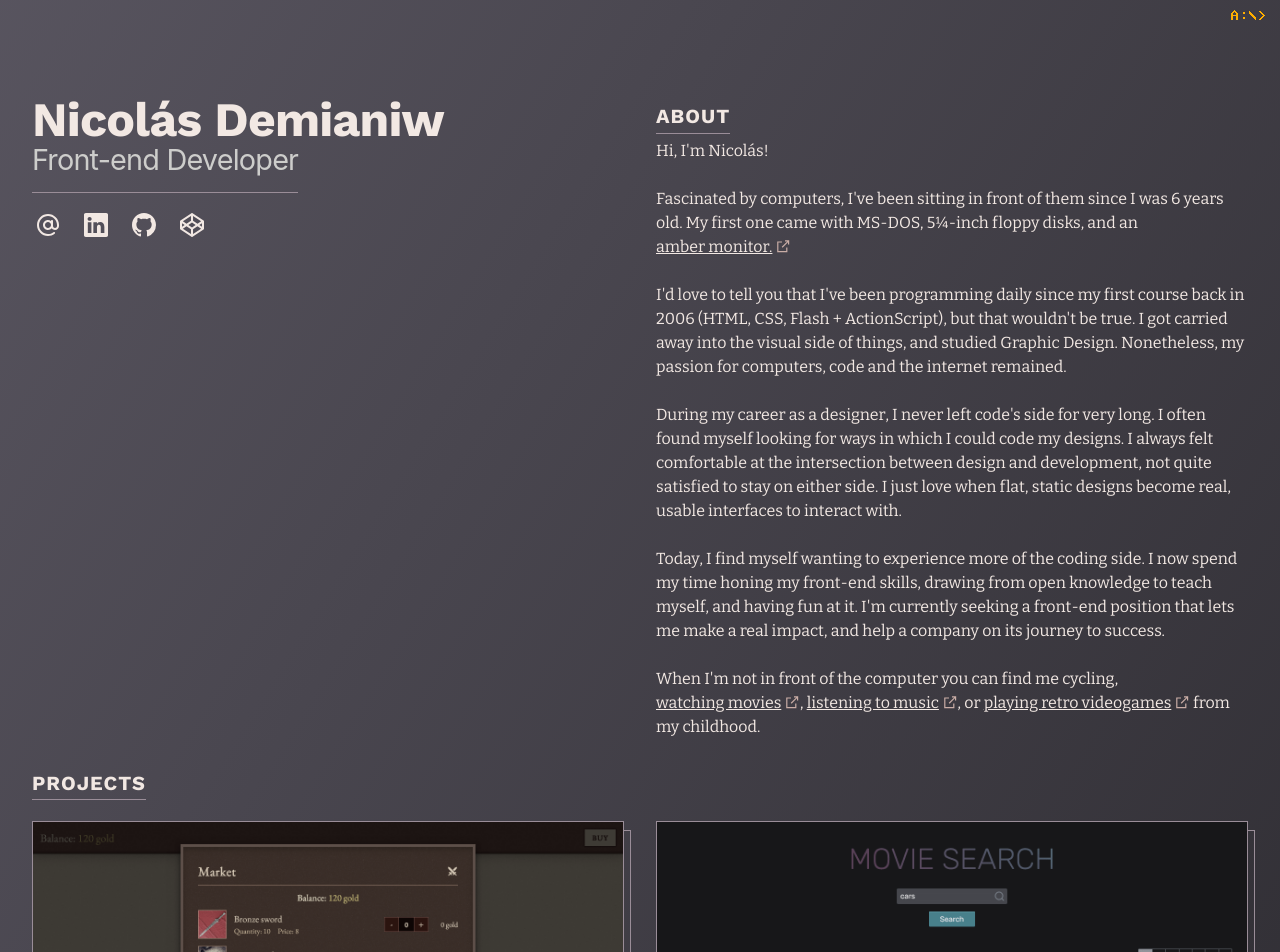
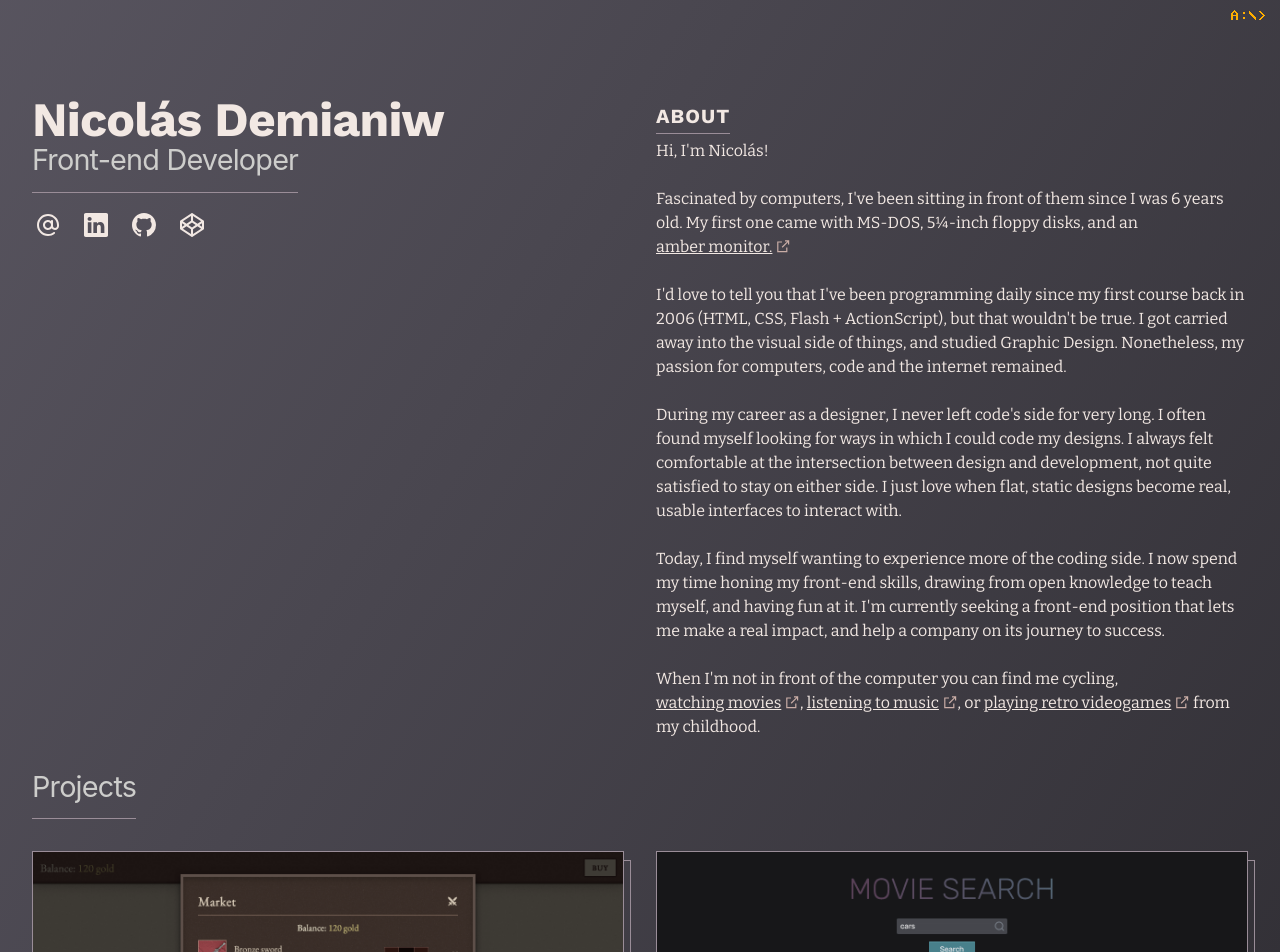
Before and after one commit to ndemia/demia.me-react, a React (Vite) app: page / in a window 1280 px wide. Shown: the top 952 px of the page. Built offline with nearby package versions, Linux system fonts and the light colour scheme; a web font is replaced by a local one.

Commit message:
Change how subtitle works to allow for any text now. Use it as Project title on Home

```diff
--- a/src/components/Header/Header.jsx
+++ b/src/components/Header/Header.jsx
@@ -4,11 +4,11 @@ import Socials from '../Socials/Socials';
 
 import { StyledHeader } from './Header.styled';
 
-export default function Header({ title }) {
+export default function Header({ title, subtitle }) {
 	return (
 		<StyledHeader>
 			<MainTitle title={title}></MainTitle>
-			<MainSubtitle></MainSubtitle>
+			<MainSubtitle subtitle={subtitle}></MainSubtitle>
 			<Socials></Socials>
 		</StyledHeader>
 	);
--- a/src/components/MainSubtitle/MainSubtitle.jsx
+++ b/src/components/MainSubtitle/MainSubtitle.jsx
@@ -1,5 +1,5 @@
 import { StyledMainSubtitle } from './MainSubtitle.styled';
 
-export default function MainSubtitle() {
-	return <StyledMainSubtitle>Front-end Developer</StyledMainSubtitle>;
+export default function MainSubtitle({ subtitle }) {
+	return <StyledMainSubtitle>{subtitle}</StyledMainSubtitle>;
 }
--- a/src/components/Projects/Projects.jsx
+++ b/src/components/Projects/Projects.jsx
@@ -3,14 +3,15 @@ import { StyledProjects } from './Projects.styled';
 import ArticleTitle from '../ArticleTitle/ArticleTitle';
 import ProjectList from '../ProjectList/ProjectList';
 import Loader from '../Loader/Loader';
+import MainSubtitle from '../MainSubtitle/MainSubtitle';
 
 export default function Projects() {
 	const { projects, isLoading } = useProjects();
-	const title = 'Projects';
+	const subtitle = 'Projects';
 
 	return (
 		<StyledProjects>
-			<ArticleTitle text={title}></ArticleTitle>
+			<MainSubtitle subtitle={subtitle}></MainSubtitle>
 			{isLoading === true ? <Loader /> : <ProjectList projects={projects}></ProjectList>}
 		</StyledProjects>
 	);
--- a/src/pages/Home/Home.jsx
+++ b/src/pages/Home/Home.jsx
@@ -13,7 +13,7 @@ export default function Home({ themeToggler }) {
 	return (
 		<StyledLayoutContainer>
 			<Switch themeToggler={themeToggler} />
-			<Header title="Nicolás Demianiw" />
+			<Header title="Nicolás Demianiw" subtitle="Front-end Developer" />
 			{description && <RightSection type="description" project={description} isLoading={isLoading} />}
 			<Main />
 			<Footer />
```
